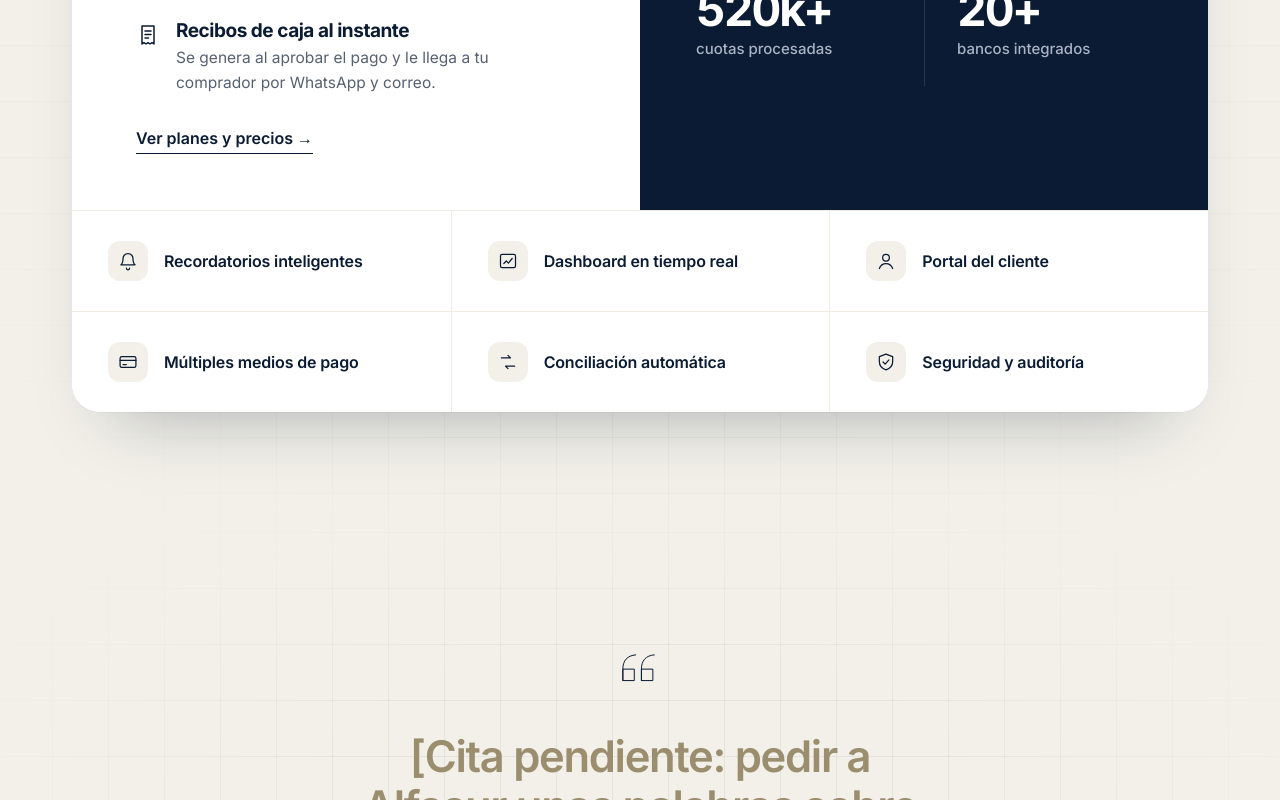
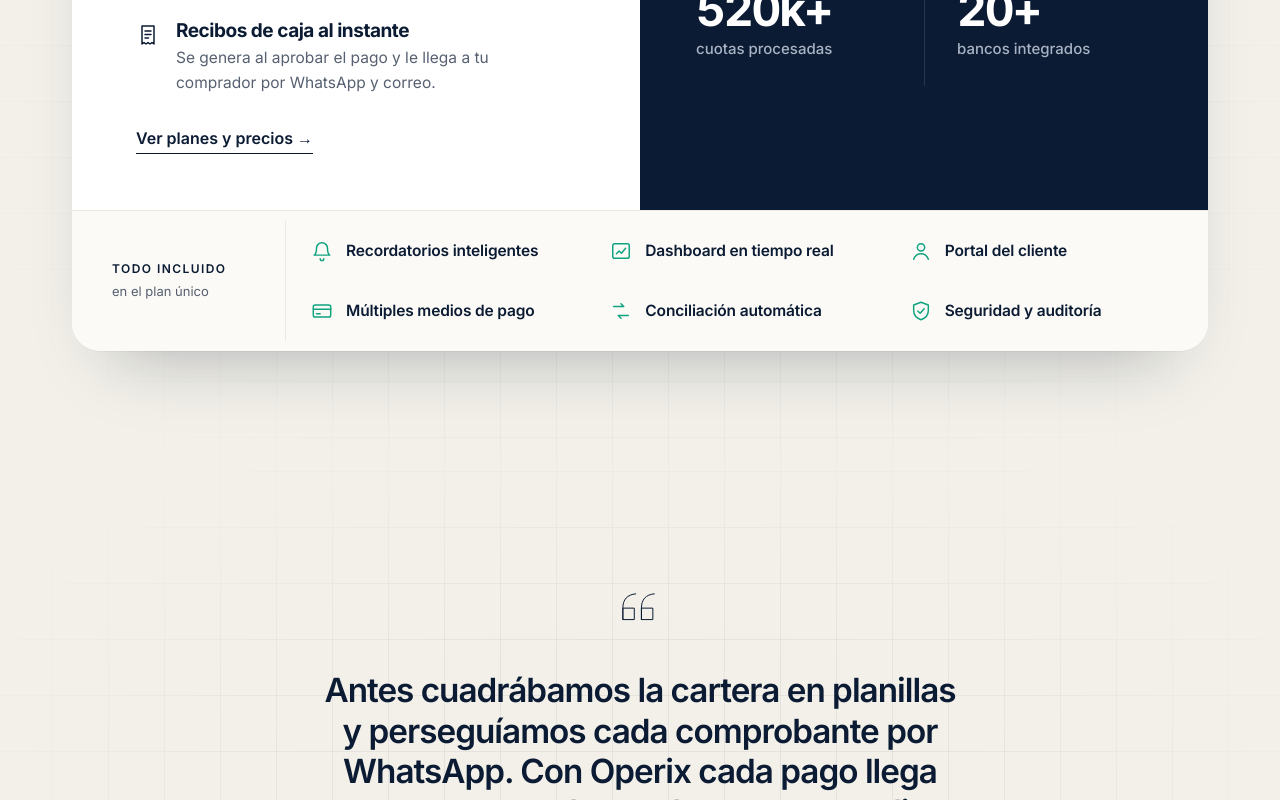
Before and after one commit to 96danielr/cobranza-inmobiliaria-frontend, a Next.js app: page / in a window 1280 px wide. Shown: the part 2000-2800 px from the top of the page. Built offline with nearby package versions, Linux system fonts and the light colour scheme.

Commit message:
feat(landing): feature band redesign and local-only draft testimonial

```diff
--- a/src/components/landing/content.ts
+++ b/src/components/landing/content.ts
@@ -60,6 +60,8 @@ export const landing = {
       { value: 520, suffix: 'k+', label: 'cuotas procesadas' },
       { value: 20, suffix: '+', label: 'bancos integrados' },
     ],
+    featuresTitle: 'Todo incluido',
+    featuresNote: 'en el plan único',
     features: [
       { icon: 'bell', label: 'Recordatorios inteligentes' },
       { icon: 'chart', label: 'Dashboard en tiempo real' },
@@ -72,6 +74,10 @@ export const landing = {
   quote: {
     text: '[Cita pendiente: pedir a Alfasur unas palabras sobre su experiencia con Operix]',
     pending: true,
+    // Proposed wording to send to Alfasur. It is not their words until they approve it: shown only in
+    // local development (with a "draft" tag); production keeps the placeholder until `approved` is true.
+    draft: 'Antes cuadrábamos la cartera en planillas y perseguíamos cada comprobante por WhatsApp. Con Operix cada pago llega con su soporte, lo aprobamos en un clic y el comprador recibe su recibo al instante.',
+    approved: false,
     name: 'Alfonso Jiménez',
     role: 'Director Administrativo, Alfasur',
     initials: 'AJ',
--- a/src/components/landing/landing.css
+++ b/src/components/landing/landing.css
@@ -392,3 +392,22 @@ body:has(.landing)::before { display: none; }
 .landing .logo img { display: block; width: auto; }
 .landing .logo .logo-mark { height: 28px; }
 .landing .logo .logo-word { height: 13px; }
+/* feature band v2: a label column, then 3 x 2 compact items on a tinted strip; green line icons, no boxes */
+.landing .featcard.in-card { grid-template-columns: 190px repeat(3, 1fr); background: #FBFAF6; padding: 10px 24px; border-top: 1px solid #EEEAE1; }
+.landing .featcard .ft-lbl { grid-row: span 2; display: flex; flex-direction: column; justify-content: center; gap: 4px; padding: 0 24px 0 16px; border-right: 1px solid #EEEAE1; }
+.landing .featcard .ft-lbl span { font-size: 12px; font-weight: 600; letter-spacing: .12em; text-transform: uppercase; color: var(--ink); }
+.landing .featcard .ft-lbl small { font-size: 13px; color: var(--muted); }
+.landing .featcard .sp, .landing .featcard .sp:nth-child(3n+1) { padding: 18px 24px; border: 0; grid-template-columns: 24px 1fr; gap: 12px; align-items: center; border-radius: 14px; transition: background .25s ease; }
+.landing .featcard .sp:hover { background: #fff; }
+.landing .featcard .sp .ic { width: 24px; height: 24px; background: none; border: 0; border-radius: 0; }
+.landing .featcard .sp .ic svg { width: 22px; height: 22px; stroke: var(--green); stroke-width: 1.6; }
+.landing .featcard .sp h3 { font-size: 15.5px; font-weight: 550; }
+@media (max-width: 1000px) {
+  .landing .featcard.in-card { grid-template-columns: 1fr 1fr; padding: 16px; }
+  .landing .featcard .ft-lbl { grid-column: 1 / -1; grid-row: auto; flex-direction: row; align-items: baseline; padding: 8px 8px 12px; border-right: 0; }
+  .landing .featcard .sp, .landing .featcard .sp:nth-child(3n+1) { padding: 12px 8px; }
+}
+@media (max-width: 560px) { .landing .featcard.in-card { grid-template-columns: 1fr; } }
+@media (max-width: 1000px) { .landing .featcard .sp, .landing .featcard .sp:nth-last-child(-n+3) { border: 0; } .landing .featcard .ft-lbl { justify-content: flex-start; gap: 8px; } }
+.landing .q2 .draft-tag { display: block; margin: 18px auto 0; width: fit-content; font-size: 12px; font-weight: 600; letter-spacing: .04em; color: #7A5A0E; background: #FBF0D4; padding: 5px 10px; border-radius: 99px; }
+.landing .quote3 .q2 blockquote { font-size: clamp(24px, 2.6vw, 36px); max-width: 34ch; line-height: 1.22; }
--- a/src/components/landing/sections/Benefits.tsx
+++ b/src/components/landing/sections/Benefits.tsx
@@ -31,6 +31,7 @@ export default function Benefits() {
             </div>
           </div>
           <div className="specs specs3 featcard in-card">
+            <div className="ft-lbl"><span>{b.featuresTitle}</span><small>{b.featuresNote}</small></div>
             {b.features.map((f, i) => (
               <div className={'sp rv' + (i % 2 ? ' d1' : '')} key={f.label}><div className="ic draw"><Icon name={f.icon} /></div><div><h3>{f.label}</h3></div></div>
             ))}
--- a/src/components/landing/sections/Quote.tsx
+++ b/src/components/landing/sections/Quote.tsx
@@ -3,11 +3,15 @@ import { QuoteMark } from '../Icons'
 
 export default function Quote() {
   const q = landing.quote
+  const showDraft = !q.approved && process.env.NODE_ENV !== 'production'
+  const text = q.approved ? q.draft : null
   return (
     <section className="sec quote3">
       <div className="wrap q2">
         <QuoteMark />
-        <blockquote className="rv d1">{q.pending ? <span className="pend">{q.text}</span> : q.text}</blockquote>
+        <blockquote className="rv d1">
+          {text ?? (showDraft ? <>{q.draft}<span className="draft-tag">Borrador · pendiente de aprobación de Alfasur</span></> : <span className="pend">{q.text}</span>)}
+        </blockquote>
         <div className="who rv d2"><div className="av">{q.initials}</div><div>{q.name}<small>{q.role}</small></div></div>
       </div>
     </section>
```
Also changed, not shown: 1 other file (tests, documents, lock files or other folders).
